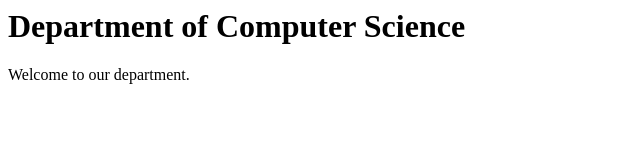
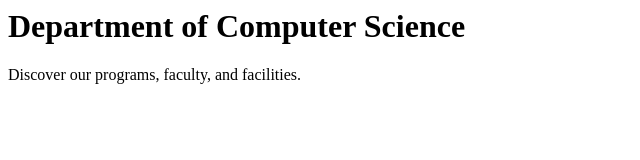
Before and after one commit to suryanshis825-maker/ITW-Git-Lab, a plain HTML site: page Task3/index.html in a window 1280 px wide. Shown: the whole page, without its empty margins (0-640 px from the left). Drawn offline with Linux system fonts and the light colour scheme.

Commit message:
Update department information

```diff
--- a/Task3/index.html
+++ b/Task3/index.html
@@ -1,3 +1,3 @@
 
 <h1>Department of Computer Science</h1>
-<p>Welcome to our department.</p>
+<p>Discover our programs, faculty, and facilities.</p>
```
